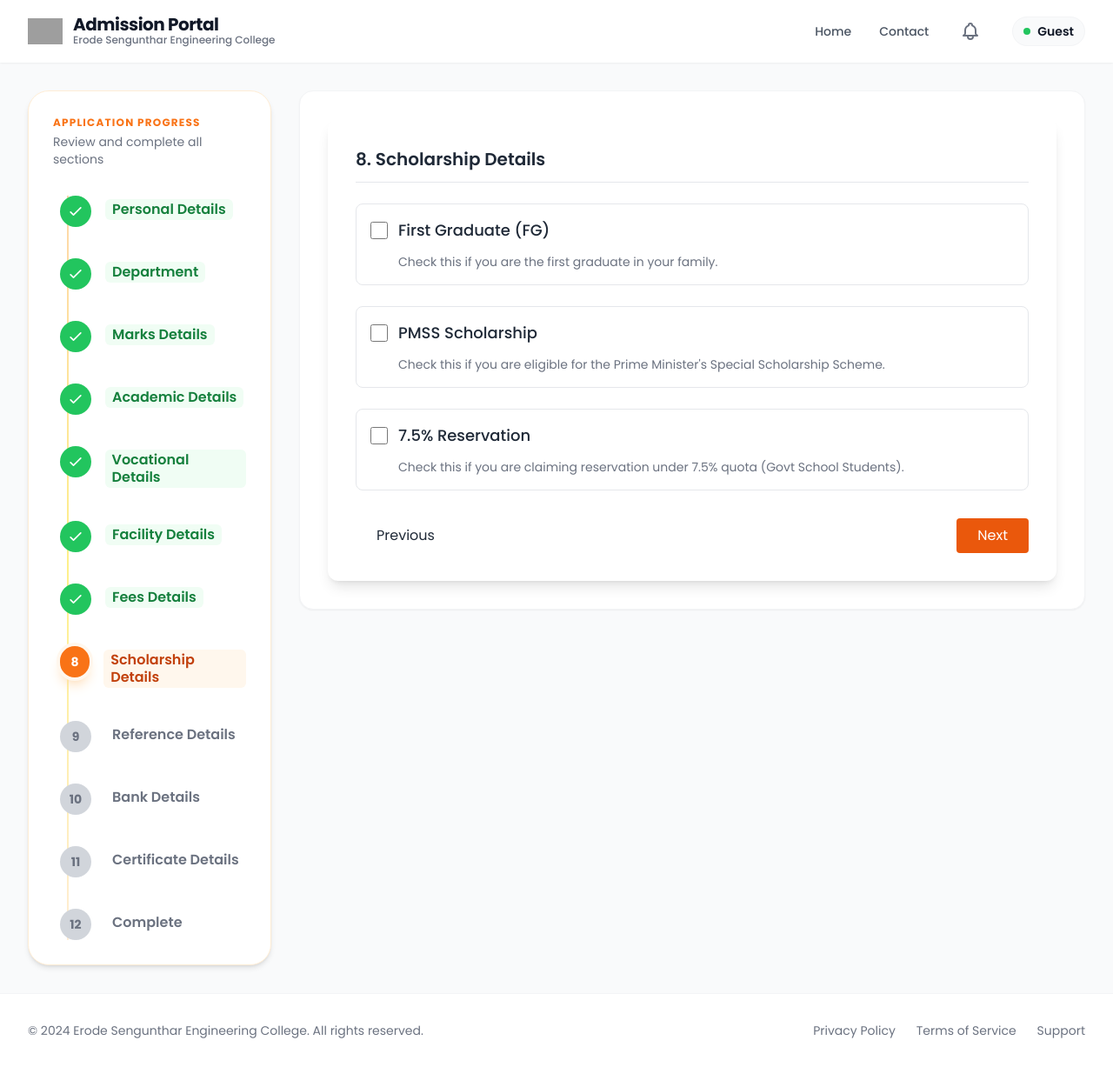
After one commit to Dhanish-27/UI-Enhanced-Admission-Form, a Django app: page /scholarship_details/542/ in a window 1280 px wide. The commit adds this page. Shown: the whole page at 87% size. Run offline with Django 5.2, Linux system fonts and the light colour scheme; data comes from the database, SQL or seed files in the repository; both versions use the stored data as it was after the commit; some libraries are stand-ins or nearby versions; grey boxes are pictures that could not be loaded.

Commit message:
Scholarship Page & Functionalities Added

```diff
--- a/app/application_forms/extras.py
+++ b/app/application_forms/extras.py
@@ -7,6 +7,9 @@ from django.core.serializers.json import DjangoJSONEncoder
 import logging
 from app.utils import get_steps
 logger = logging.getLogger(__name__)
+
+
+
 def review(request, pk):
     try:
         admission = Admission.objects.filter(pk=pk).first()
--- /dev/null
+++ b/app/application_forms/scholarship_details.py
@@ -0,0 +1,50 @@
+from app.models import *
+from django.shortcuts import render, redirect
+from django.contrib import messages
+from app.utils import get_steps
+import logging
+
+logger = logging.getLogger(__name__)
+
+def scholarship_details(request, pk):
+    try:
+        admission = Admission.objects.filter(pk=pk).first()
+        if not admission:
+            messages.error(request, 'Admission record not found.')
+            return redirect('personal_details')
+
+        if request.method == 'POST':
+            pmss = request.POST.get('pmss') == 'on'
+            seven_five = request.POST.get('seven_five') == 'on'
+            is_fg = request.POST.get('is_fg') == 'on'
+            fg_number = request.POST.get('fg_number', '').strip()
+
+            try:
+                admission.pmss = pmss
+                admission.seven_five = seven_five
+                admission.is_fg = is_fg
+                admission.fg_number = fg_number if is_fg else ""
+
+                admission.full_clean()
+                admission.save()
+
+                logger.info(f"Scholarship details saved for student: {admission.student_name}")
+                messages.success(request, 'Scholarship details saved successfully!')
+                return redirect('reference_details', pk=pk)
+            except ValidationError as e:
+                logger.warning(f"Validation error in scholarship details: {str(e)}")
+                messages.error(request, f'Validation error: {str(e)}')
+            except Exception as e:
+                logger.error(f"Error saving scholarship details: {str(e)}")
+                messages.error(request, 'An error occurred while saving scholarship details.')
+
+        return render(request, 'details_form/scholarship_details.html', {
+            'admission': admission,
+            "steps": get_steps(),
+            "current_step": 8
+        })
+
+    except Exception as e:
+        logger.error(f"Error in scholarship_details view: {str(e)}")
+        messages.error(request, 'An error occurred while processing your request.')
+        return redirect('personal_details')
--- a/app/urls.py
+++ b/app/urls.py
@@ -1,6 +1,6 @@
 from django.urls import path
 from . import views, followup
-from .application_forms import personal_details, department_details, marks_obtained, academic_info, vocational_details, facility_details, fee_details, reference_details, certifications, extras, bank_details
+from .application_forms import personal_details, department_details, marks_obtained, academic_info, vocational_details, facility_details, fee_details, reference_details, certifications, extras, bank_details, scholarship_details
 from .staff.functions import student_applications_list, admission_report, export_applications, update_admission_status
 from .inline_views import admissions_list, admissions_update
 from .utils import update_field
@@ -23,6 +23,7 @@ urlpatterns = [
     path('vocational_details/<int:pk>/', vocational_details.vocational_details, name='vocational_details'),
     path('facility_details/<int:pk>/', facility_details.facility_details, name='facility_details'),
     path('fee_details/<int:pk>/', fee_details.fee_details, name='fee_details'),
+    path('scholarship_details/<int:pk>/', scholarship_details.scholarship_details, name='scholarship_details'),
     path('reference_details/<int:pk>/', reference_details.reference_details, name='reference_details'),
     path('bank_details/<int:pk>/', bank_details.bank_details, name='bank_details'),
     path('certificate_checklist/<int:pk>/', certifications.certificate_checklist, name='certificate_checklist'),
--- a/app/utils.py
+++ b/app/utils.py
@@ -55,10 +55,11 @@ def get_steps():
         {"number": 5, "label": "Vocational Details"},
         {"number": 6, "label": "Facility Details"},
         {"number": 7, "label": "Fees Details"},
-        {"number": 8, "label": "Reference Details"},
-        {"number": 9, "label": "Bank Details"},
-        {"number": 10, "label": "Certificate Details"},
-        {"number": 11, "label": "Complete"},
+        {"number": 8, "label": "Scholarship Details"},
+        {"number": 9, "label": "Reference Details"},
+        {"number": 10, "label": "Bank Details"},
+        {"number": 11, "label": "Certificate Details"},
+        {"number": 12, "label": "Complete"},
     ]
 
 
--- /dev/null
+++ b/templates/details_form/scholarship_details.html
@@ -0,0 +1,107 @@
+{% extends 'details_form/Created_base.html' %}
+
+{% block title %}Scholarship Details{% endblock %}
+
+{% block content %}
+{% include "details_form/tracker.html" %}
+<div class="col-span-1 lg:col-span-9">
+    <!-- Messages -->
+    {% if messages %}
+    <div class="mb-6 space-y-2">
+        {% for message in messages %}
+        <div
+            class="p-4 rounded-lg text-sm font-medium {% if message.tags  ==  'error' %}bg-red-50 text-red-600{% elif message.tags  ==  'success' %}bg-green-50 text-green-600{% else %}bg-blue-50 text-blue-600{% endif %}">
+            {{ message }}
+        </div>
+        {% endfor %}
+    </div>
+    {% endif %}
+
+    <!-- Content Block -->
+    <div class="bg-white rounded-2xl shadow-sm border border-gray-100 p-6 md:p-8">
+        <form method="post" action="{% url 'scholarship_details' admission.pk %}" id="scholarshipForm">
+            {% csrf_token %}
+            <div class="max-w-5xl mx-auto bg-white shadow-lg rounded-xl p-8">
+                <h2 class="text-xl font-semibold mb-6 border-b pb-3">
+                    8. Scholarship Details
+                </h2>
+
+                <div class="grid grid-cols-1 gap-6">
+
+                    <!-- PMSS & FG Options -->
+                    <div class="flex flex-col gap-6">
+
+                        <!-- First Graduate -->
+                        <div
+                            class="flex flex-col gap-3 p-4 border rounded-lg hover:border-orange-200 transition-colors">
+                            <div class="flex items-center gap-3">
+                                <input type="checkbox" name="is_fg" id="is_fg" onchange="toggleFGNumber()" {% if admission and admission.is_fg %}checked{% endif %}
+                                    class="w-5 h-5 text-orange-600 border-gray-300 rounded focus:ring-orange-500">
+                                <label for="is_fg" class="font-medium text-lg">First Graduate (FG)</label>
+                            </div>
+                            <p class="text-gray-500 text-sm ml-8">Check this if you are the first graduate in your
+                                family.</p>
+
+                            <div id="fg_number_container" class="ml-8 mt-2"
+                                style="{% if admission and admission.is_fg %}display: block;{% else %}display: none;{% endif %}">
+                                <label class="block text-sm font-medium mb-1">FG Number</label>
+                                <input type="text" name="fg_number"
+                                    value="{% if admission %}{{ admission.fg_number }}{% endif %}"
+                                    placeholder="Enter FG number"
+                                    class="w-full md:w-1/2 border border-gray-300 rounded px-3 py-2 focus:ring-2 focus:ring-blue-500">
+                            </div>
+                        </div>
+
+                        <!-- PMSS Scholarship -->
+                        <div
+                            class="flex flex-col gap-3 p-4 border rounded-lg hover:border-orange-200 transition-colors">
+                            <div class="flex items-center gap-3">
+                                <input type="checkbox" name="pmss" id="pmss" {% if admission and admission.pmss %}checked{% endif %}
+                                    class="w-5 h-5 text-orange-600 border-gray-300 rounded focus:ring-orange-500">
+                                <label for="pmss" class="font-medium text-lg">PMSS Scholarship</label>
+                            </div>
+                            <p class="text-gray-500 text-sm ml-8">Check this if you are eligible for the Prime
+                                Minister's Special Scholarship Scheme.</p>
+                        </div>
+
+                        <!-- 7.5% Reservation -->
+                        <div
+                            class="flex flex-col gap-3 p-4 border rounded-lg hover:border-orange-200 transition-colors">
+                            <div class="flex items-center gap-3">
+                                <input type="checkbox" name="seven_five" id="seven_five" {% if admission and admission.seven_five %}checked{% endif %}
+                                    class="w-5 h-5 text-orange-600 border-gray-300 rounded focus:ring-orange-500">
+                                <label for="seven_five" class="font-medium text-lg">7.5% Reservation</label>
+                            </div>
+                            <p class="text-gray-500 text-sm ml-8">Check this if you are claiming reservation under 7.5%
+                                quota (Govt School Students).</p>
+                        </div>
+
+                    </div>
+
+                </div>
+
+                <!-- Actions -->
+                <div class="flex justify-between mt-8">
+                    <button type="button" onclick="window.location.href='{% url 'fee_details' admission.pk %}';"
+                        class="px-6 py-2 border rounded hover:bg-gray-100">
+                        Previous
+                    </button>
+
+                    <button type="submit" class="bg-orange-600 text-white px-6 py-2 rounded hover:bg-orange-700">
+                        Next
+                    </button>
+                </div>
+
+            </div>
+        </form>
+    </div>
+</div>
+
+<script>
+    function toggleFGNumber() {
+        const isFG = document.getElementById('is_fg').checked;
+        const container = document.getElementById('fg_number_container');
+        container.style.display = isFG ? 'block' : 'none';
+    }
+</script>
+{% endblock %}
```
Also changed, not shown: app/application_forms/fee_details.py (+3 -7 lines), templates/details_form/fee_details.html (+0 -34 lines), templates/details_form/review.html (+43 -1 lines), db.sqlite3.
